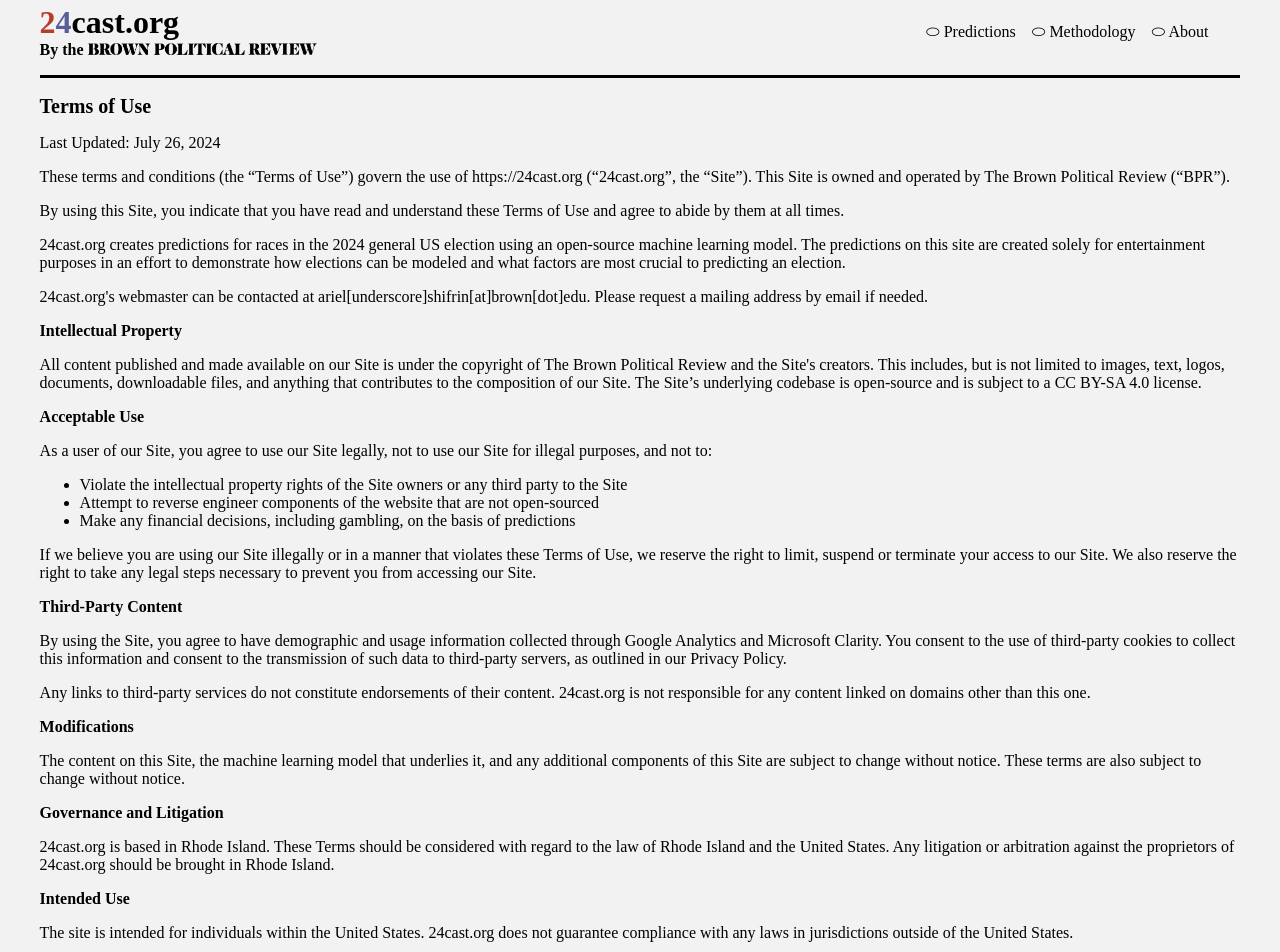
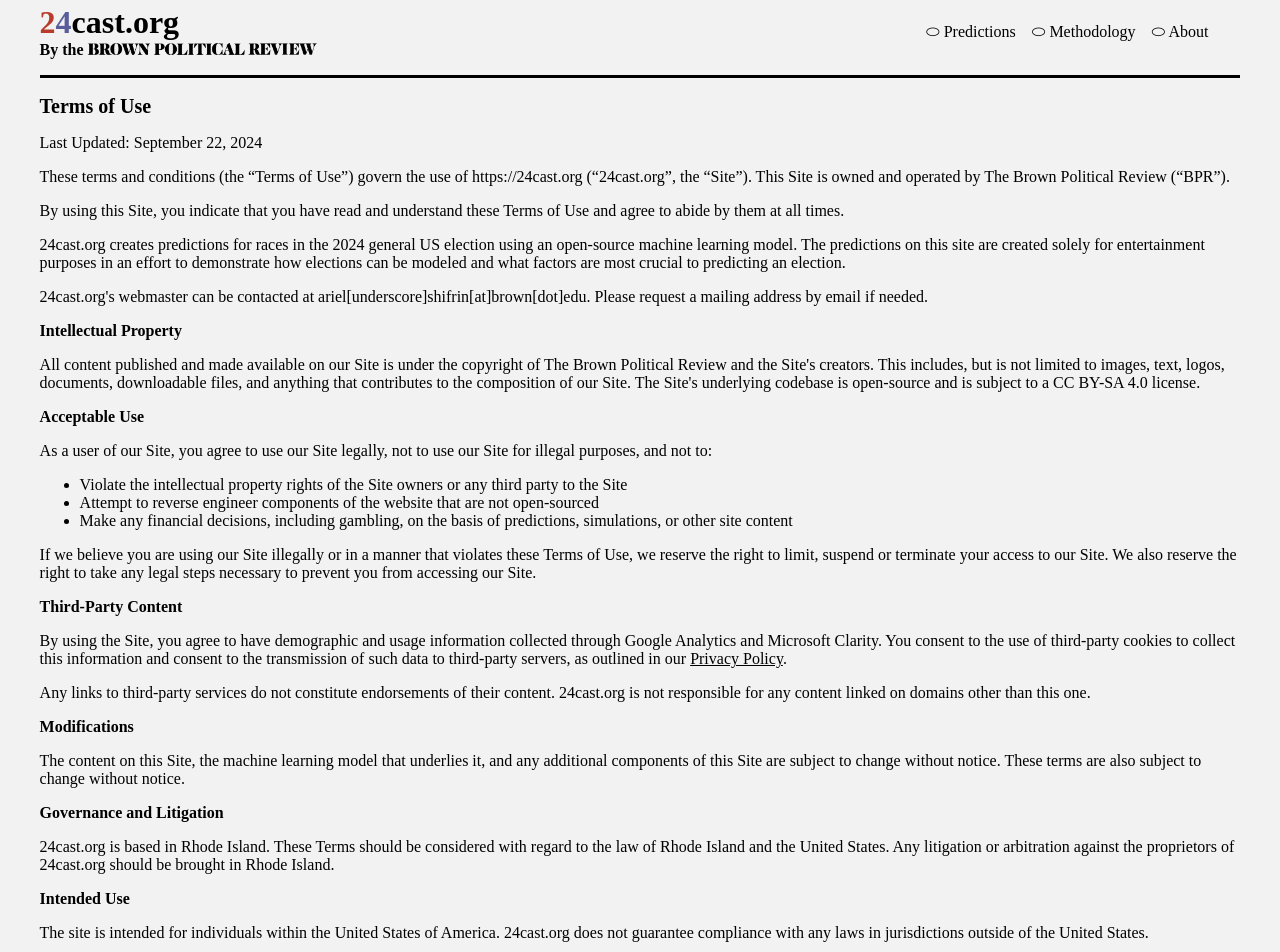
Before and after one commit to BPR-Data-Team/ElectionModel2024-site, a Next.js app: page /tos in a window 1280 px wide. Shown: the part 20-972 px from the top of the page. Built offline with nearby package versions, Linux system fonts and the light colour scheme; a web font is replaced by a local one.

Commit message:
minor tos/pp updates

```diff
--- a/src/app/(main)/privacy/page.tsx
+++ b/src/app/(main)/privacy/page.tsx
@@ -10,12 +10,13 @@ const PrivacyPage: React.FC = () => {
         <div className={styles.overall}>
             <div className={styles.main}>
                 <h2>Privacy Policy</h2>
-                <p>Last Updated: July 26, 2024</p>
+                <p>Last Updated: September 22, 2024</p>
             </div>
             <div className={styles.main}>
                 <p>This privacy notice for 24cast.org by the Brown Political Review (&ldquo;we,&rdquo; &ldquo;us,&rdquo; or &ldquo;our&rdquo;), describes how and why we might collect, store, use, and/or share (&ldquo;process&rdquo;) your information when you use our services (&ldquo;Services&rdquo;).</p>
                 <p>In order to provide, improve, and administer our Services, some information&mdash;such as your Internet Protocol (IP) address and/or browser and device characteristics&mdash;is collected automatically when you visit this Site.</p>
-                <p>We automatically collect certain information when you visit, use, or navigate the Services. This information does not reveal your specific identity (like your name or contact information) but may include device and usage information, such as your IP address, browser and device characteristics, operating system, language preferences, referring URLs, device name, country, location, information about how and when you use our Services, and other technical information. This information is used for our internal analytics and reporting purposes. We may use cookies and similar tracking technologies (like web beacons and pixels) to access or store information. We collect information using Google Analytics and Microsoft Clarity.</p>
+                <p>We automatically collect certain information when you visit, use, or navigate the Services. This information does not reveal your specific identity (like your name or contact information) but may include device and usage information, such as your IP address, browser and device characteristics, operating system, language preferences, referring URLs, device name, country, location, information about how and when you use our Services, and other information. This information is used for our internal analytics and reporting purposes. We may use cookies and similar tracking technologies (like web beacons and pixels) to access or store information. We collect information using Google Analytics and Microsoft Clarity.</p>
+                <p>We will never sell analytics data to outside entities but cannot guarantee the data handling practices of the aforementioned analytics vendors. Please check their Privacy Policies for more information.</p>
                 <p>This policy can be updated without notice. Check the &ldquo;Last Updated&rdquo; date at the top of this page to see when changes were last implemented.</p>
             </div>
         </div>
--- a/src/app/(main)/tos/page.module.css
+++ b/src/app/(main)/tos/page.module.css
@@ -17,3 +17,7 @@
     flex-direction: column;
     /* gap: 1rem; */
   }
+
+  .linkText {
+    color: var(--main-text-color);
+  }
--- a/src/app/(main)/tos/page.tsx
+++ b/src/app/(main)/tos/page.tsx
@@ -10,7 +10,7 @@ const TOSPage: React.FC = () => {
         <div className={styles.overall}>
             <div className={styles.main}>
                 <h2>Terms of Use</h2>
-                <p>Last Updated: July 26, 2024</p>
+                <p>Last Updated: September 22, 2024</p>
             </div>
             <div className={styles.main}>
                 <p>These terms and conditions (the &ldquo;Terms of Use&rdquo;) govern the use of https://24cast.org (&ldquo;24cast.org&rdquo;, the &ldquo;Site&rdquo;). This Site is owned and operated by The Brown Political Review (&ldquo;BPR&rdquo;). </p>
@@ -20,7 +20,7 @@ const TOSPage: React.FC = () => {
             </div>
             <div className={styles.main}>
                 <p><b>Intellectual Property</b></p>
-                <p>All content published and made available on our Site is under the copyright of The Brown Political Review and the Site&apos;s creators. This includes, but is not limited to images, text, logos, documents, downloadable files, and anything that contributes to the composition of our Site. The Site’s underlying codebase is open-source and is subject to a CC BY-SA 4.0 license.</p>
+                <p>All content published and made available on our Site is under the copyright of The Brown Political Review and the Site&apos;s creators. This includes, but is not limited to images, text, logos, documents, downloadable files, and anything that contributes to the composition of our Site. The Site&apos;s underlying codebase is open-source and is subject to a CC BY-SA 4.0 license.</p>
             </div>
             <div className={styles.main}>
                 <p><b>Acceptable Use</b></p>
@@ -28,13 +28,13 @@ const TOSPage: React.FC = () => {
                <ul>
                 <li>Violate the intellectual property rights of the Site owners or any third party to the Site</li>
                 <li>Attempt to reverse engineer components of the website that are not open-sourced</li>
-                <li>Make any financial decisions, including gambling, on the basis of predictions</li>
+                <li>Make any financial decisions, including gambling, on the basis of predictions, simulations, or other site content</li>
                </ul>
                <p>If we believe you are using our Site illegally or in a manner that violates these Terms of Use, we reserve the right to limit, suspend or terminate your access to our Site. We also reserve the right to take any legal steps necessary to prevent you from accessing our Site.</p>
             </div>
             <div className={styles.main}>
                 <p><b>Third-Party Content</b></p>
-                <p>By using the Site, you agree to have demographic and usage information collected through Google Analytics and Microsoft Clarity. You consent to the use of third-party cookies to collect this information and consent to the transmission of such data to third-party servers, as outlined in our Privacy Policy.</p>
+                <p>By using the Site, you agree to have demographic and usage information collected through Google Analytics and Microsoft Clarity. You consent to the use of third-party cookies to collect this information and consent to the transmission of such data to third-party servers, as outlined in our <a className={styles.linkText} href="/privacy">Privacy Policy</a>.</p>
                 <p>Any links to third-party services do not constitute endorsements of their content. 24cast.org is not responsible for any content linked on domains other than this one.</p>
             </div>
             <div className={styles.main}>
@@ -47,7 +47,7 @@ const TOSPage: React.FC = () => {
             </div>
             <div className={styles.main}>
                 <p><b>Intended Use</b></p>
-                <p>The site is intended for individuals within the United States. 24cast.org does not guarantee compliance with any laws in jurisdictions outside of the United States.</p>
+                <p>The site is intended for individuals within the United States of America. 24cast.org does not guarantee compliance with any laws in jurisdictions outside of the United States.</p>
             </div>
         </div>
 
```
